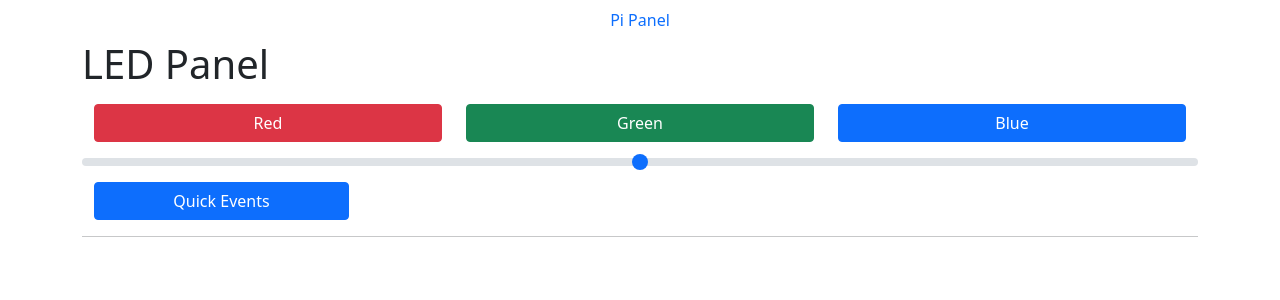
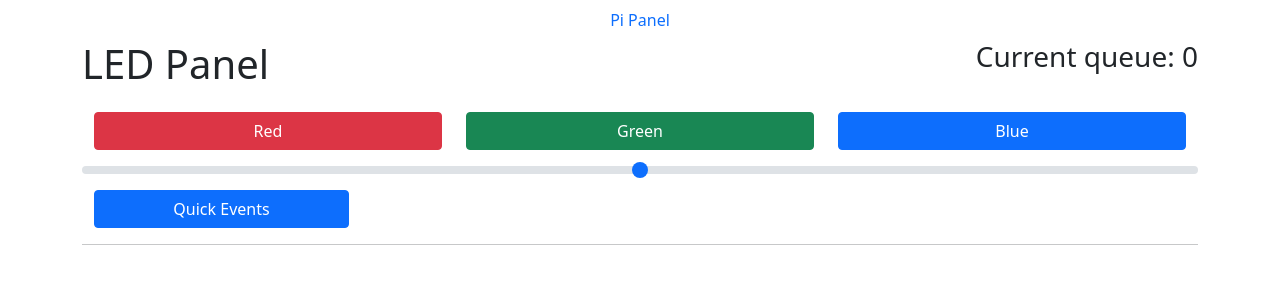
Before and after one commit to OutWrest/pi-iot, a Flask app: page /led in a window 1280 px wide. Shown: the top 300 px of the page. Run offline with Flask 2, Linux system fonts and the light colour scheme; parts of the project's set-up code (start-up, migrations or seed data) failed here and were passed over; some libraries are stand-ins or nearby versions.

Commit message:
Added queue display

```diff
--- a/app.py
+++ b/app.py
@@ -58,9 +58,12 @@ def FUN_led_b():
     brightness = int(request.form.get('brightness', 0)) * 255 // 100
 
     strip.changeBrightness(brightness)
-    print("SET BRIGHTNESS TO:", brightness)
 
     return json.dumps({'success':True}), 200, {'ContentType':'application/json'}
+
+@app.route("/led/queue", methods = ["GET"])
+def FUN_led_q():
+    return json.dumps({'success':True, 'queue':q.qsize()}), 200, {'ContentType':'application/json'}
 
 
 if __name__ == "__main__":
--- a/templates/layout.html
+++ b/templates/layout.html
@@ -8,13 +8,16 @@
 
 <ul class="nav justify-content-center">
     <li class="nav-item">
-      <a class="nav-link active" href="#">Pi Panel</a>
+      <a class="nav-link active" href="/">Pi Panel</a>
     </li>
 </ul>
 
 <div class="container">
 
-  <h1>{% block page_title %}{% endblock %}</h1>
+  <div class="row">
+    <h1 id="page_title" class="col">{% block page_title %}{% endblock %}</h1>
+    <h3 id="page_subtitle" class="col" style="text-align: right; vertical-align: middle; display: inline-block;">{% block page_subtitle %}{% endblock %}</h2>
+  </div>
 
   <p>{% block body %}{% endblock %}</p>
 
--- a/templates/led.html
+++ b/templates/led.html
@@ -1,10 +1,12 @@
 {% extends "layout.html" %}
 {% block page_title %}LED Panel{% endblock %}
 
+{% block page_subtitle %}
+    Current queue: 0
+{% endblock %}
+
 {% block body %}
-
     {{ super() }}
-
     <div class="container-fluid">
         <div class="row mt-2">
             <div class="col-md-4">
@@ -56,6 +58,16 @@
             });
         });
 
+        setInterval(function() {
+            $.ajax({
+                url: '{{ url_for("FUN_led_q") }}',
+                type: 'GET',
+                success: function(data) {
+                    $('#page_subtitle').text('Current queue: ' + JSON.parse(data).queue);
+                }
+            });
+        }, 500);
+
     </script>
 
 {% endblock %}
```
